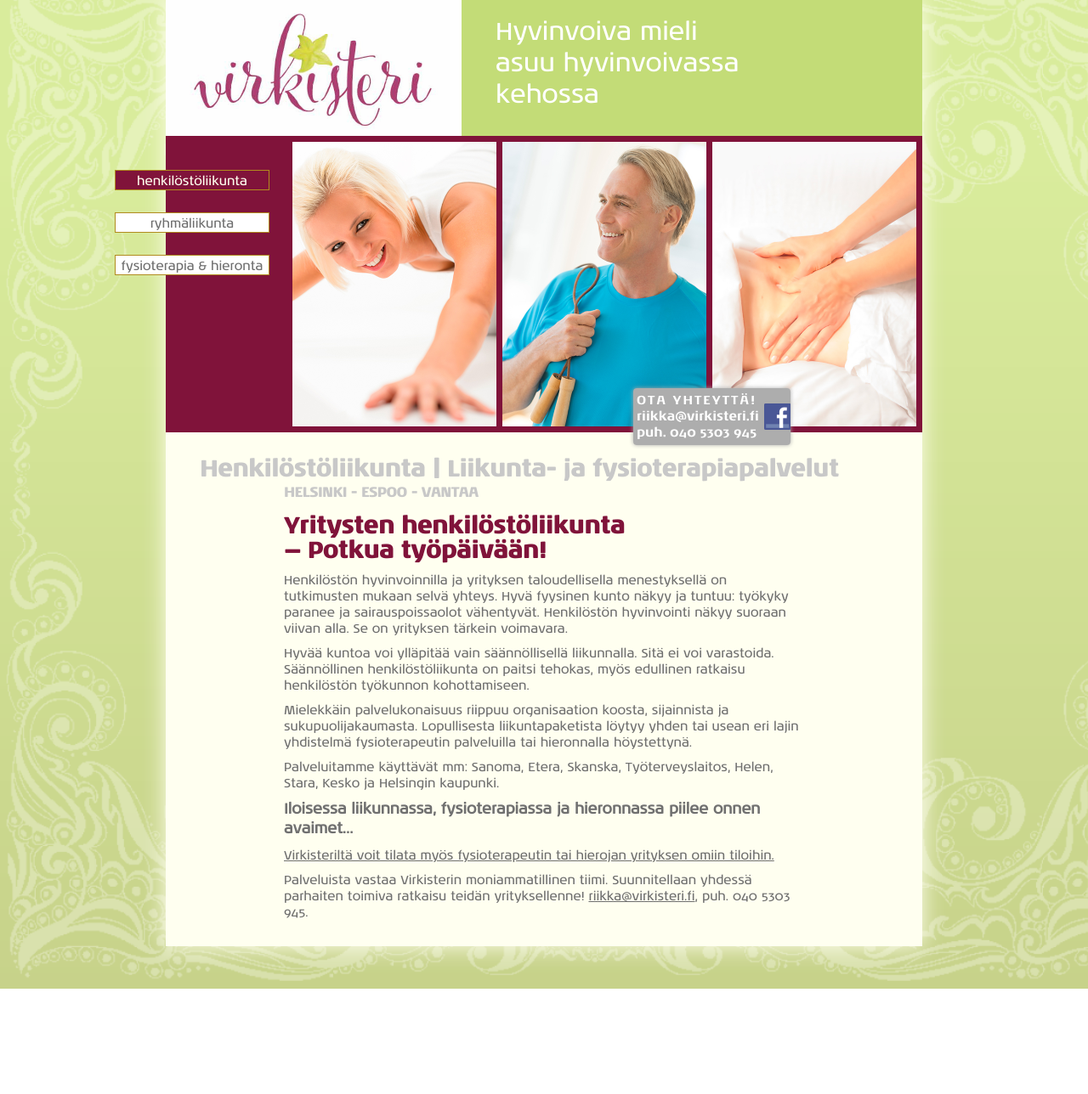
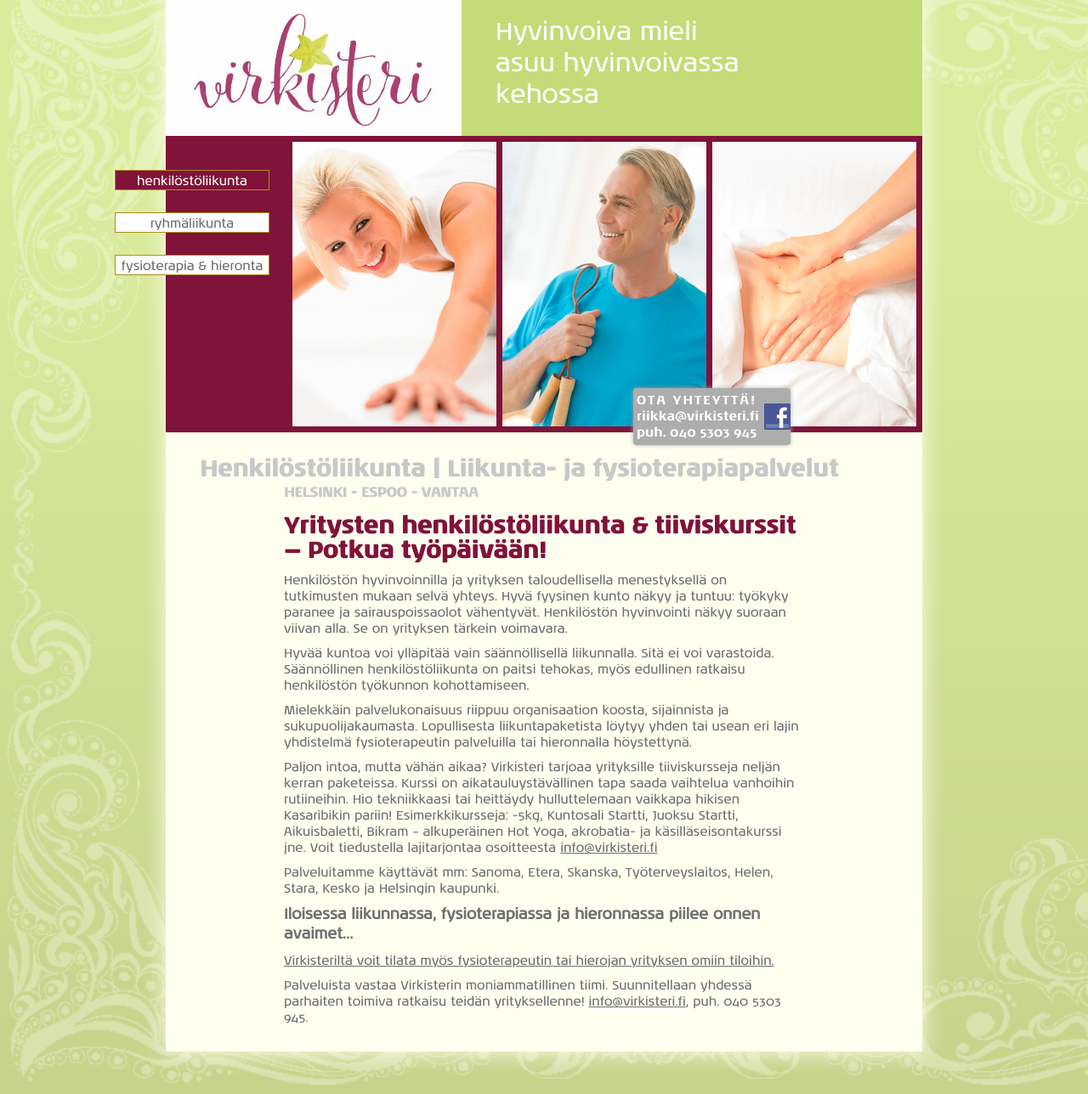
Before and after one commit to sdsykes-web/virkisteri, a Jekyll site: the page built from henkilostoliikunta.md, in a window 1280 px wide. Shown: the whole page at 85% size. Built offline with Jekyll 4.4.1, drawn with Linux system fonts in a browser that asks for light colours; nearby versions of some CDN libraries; some web fonts are replaced; before the commit the page ends 1164 px from its top, so only the background shows below that.

Commit message:
Update henkilostoliikunta.md

```diff
--- a/henkilostoliikunta.md
+++ b/henkilostoliikunta.md
@@ -8,12 +8,14 @@ pageNumber: 1
 
 ##### HELSINKI - ESPOO - VANTAA
 
-### Yritysten henkilöstöliikunta<br>&mdash; Potkua työpäivään!
+### Yritysten henkilöstöliikunta & tiiviskurssit<br>&mdash; Potkua työpäivään!
 Henkilöstön hyvinvoinnilla ja yrityksen taloudellisella menestyksellä on tutkimusten mukaan selvä yhteys. Hyvä fyysinen kunto näkyy ja tuntuu: työkyky paranee ja sairauspoissaolot vähentyvät. Henkilöstön hyvinvointi näkyy suoraan viivan alla. Se on yrityksen tärkein voimavara.
 
 Hyvää kuntoa voi ylläpitää vain säännöllisellä liikunnalla. Sitä ei voi varastoida. Säännöllinen henkilöstöliikunta on paitsi tehokas, myös edullinen ratkaisu henkilöstön työkunnon kohottamiseen.
 
 Mielekkäin palvelukonaisuus riippuu organisaation koosta, sijainnista ja sukupuolijakaumasta. Lopullisesta liikuntapaketista löytyy yhden tai usean eri lajin yhdistelmä fysioterapeutin palveluilla tai hieronnalla höystettynä.
+
+Paljon intoa, mutta vähän aikaa? Virkisteri tarjoaa yrityksille tiiviskursseja neljän kerran paketeissa. Kurssi on aikatauluystävällinen tapa saada vaihtelua vanhoihin rutiineihin. Hio tekniikkaasi tai heittäydy hulluttelemaan vaikkapa hikisen Kasaribikin pariin! Esimerkkikursseja: -5kg, Kuntosali Startti, Juoksu Startti, Aikuisbaletti, Bikram – alkuperäinen Hot Yoga, akrobatia- ja käsilläseisontakurssi jne. Voit tiedustella lajitarjontaa osoitteesta  [info@virkisteri.fi](mailto:info@virkisteri.fi)
 
 Palveluitamme käyttävät mm:
 Sanoma, Etera, Skanska,
@@ -23,4 +25,4 @@ Työterveyslaitos, Helen, Stara, Kesko ja Helsingin kaupunki.
 
 [Virkisteriltä voit tilata myös fysioterapeutin tai hierojan yrityksen omiin tiloihin.](fysioterapia.html)
 
-Palveluista vastaa Virkisterin moniammatillinen tiimi. Suunnitellaan yhdessä parhaiten toimiva ratkaisu teidän yrityksellenne! [riikka@virkisteri.fi](mailto:riikka@virkisteri.fi), puh. 040 5303 945.
+Palveluista vastaa Virkisterin moniammatillinen tiimi. Suunnitellaan yhdessä parhaiten toimiva ratkaisu teidän yrityksellenne! [info@virkisteri.fi](mailto:info@virkisteri.fi), puh. 040 5303 945.
```
